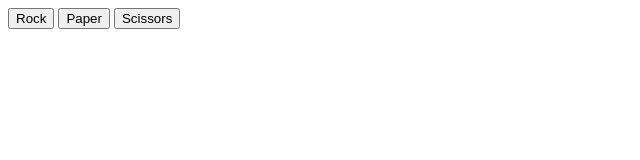
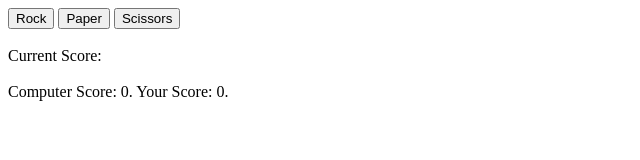
Before and after one commit to Rez-38/rock_paper_scissors, a plain HTML site: page index.html in a window 1280 px wide. Both pictures are taken after a click on the button "Rock". Shown: the whole page, without its empty margins (0-640 px from the left). Drawn offline with Linux system fonts and the light colour scheme.

Commit message:
Set up the score display as part of the user interface
This modification was added to all 3 buttons

```diff
--- a/index.html
+++ b/index.html
@@ -12,5 +12,9 @@
             <button id="paperBtn">Paper</button>
             <button id="scissorsBtn">Scissors</button>
         </div>
+        <br>
+        <div id="score">
+            Current Score: <br><br> <span id="scoreVal"></span>
+        </div>
     </body>
 </html>
--- a/javascript.js
+++ b/javascript.js
@@ -64,6 +64,7 @@ function playRound (humanChoice, computerChoice) {
     }
 
 
+    const scoreVal = document.querySelector('#scoreVal');
 const rockBtn = document.querySelector('#rockBtn');
 rockBtn.addEventListener('click', () => {
     console.log("Rock was clicked");
@@ -85,6 +86,7 @@ rockBtn.addEventListener('click', () => {
     // Display Current Score
     console.log("computer score: " + computerScore);
     console.log("human score: " + humanScore);
+    scoreVal.textContent = `Computer Score: ${computerScore}. Your Score: ${humanScore}.`;
     return alert(`Computer Score: ${computerScore}. Your Score: ${humanScore}.`);
 });
 
@@ -109,6 +111,7 @@ paperBtn.addEventListener('click', () => {
     // Display Current Score
     console.log("computer score: " + computerScore);
     console.log("human score: " + humanScore);
+    scoreVal.textContent = `Computer Score: ${computerScore}. Your Score: ${humanScore}.`;
     return alert(`Computer Score: ${computerScore}. Your Score: ${humanScore}.`);
 });
 
@@ -133,5 +136,6 @@ scissorsBtn.addEventListener('click', () => {
     // Display Current Score
     console.log("computer score: " + computerScore);
     console.log("human score: " + humanScore);
+    scoreVal.textContent = `Computer Score: ${computerScore}. Your Score: ${humanScore}.`;
     return alert(`Computer Score: ${computerScore}. Your Score: ${humanScore}.`);
 });
```
